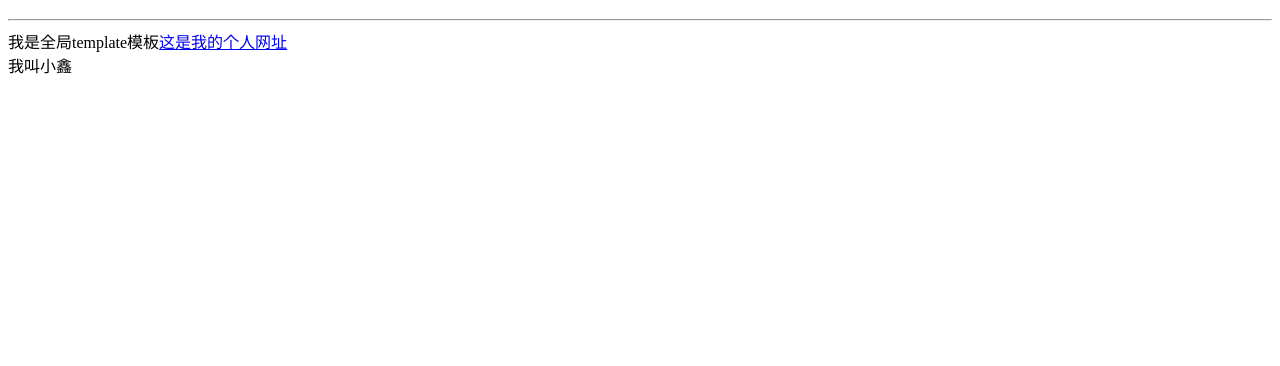
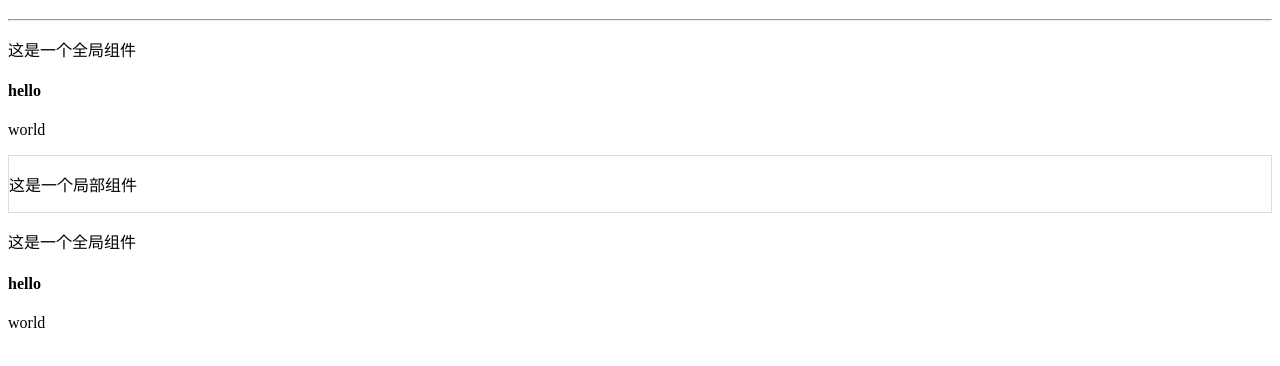
Before and after one commit to ReZhangxin/VueDemo, a website: page example/component1.html in a window 1280 px wide. Shown: the part 70-436 px from the top of the page. Drawn offline with Linux system fonts and the light colour scheme.

Commit message:
component 组件

```diff
--- a/example/component1.html
+++ b/example/component1.html
@@ -5,30 +5,52 @@
     <meta name="viewport" content="width=device-width, initial-scale=1.0">
     <meta http-equiv="X-UA-Compatible" content="ie=edge">
     <title>Component组件</title>
+    <style>
+        .boo {
+            border:1px solid #ddd;
+        }
+    </style>
     <script src="../assets/vue.js"></script>
 </head>
 <body>
     <h1>Component组件（1）</h1>
     <hr>
-
     <div id="app">
         <blog></blog>
-        <xin></xin>
+        <foo :class="boo"></foo>
     </div>
-
-
+   <div id='goo'>
+       <blog ></blog>
+   </div>
     <script>
         Vue.component('blog',{
-            template:`<div>我是全局template模板<a href="http://zhangss.win">这是我的个人网址</a></div>`
-        })
+            template: `
+                <div>
+                    <p>这是一个全局组件</p>
+                    <h4>hello</h4>
+                    <p>world</P>
+                </div>
+
+                `
+        });
         var app = new Vue({
-            el:'#app',
+            el: '#app',
+            data:{
+                boo:'boo'
+            },
             components:{
-                "xin":{
-                    template:`<div>我叫小鑫</div>`
+                "foo":{template:`
+                <div >
+                    <p>这是一个局部组件</p>
+                </div>
+                `,
+                props:['foo']
                 }
             }
 
+        });
+        var app2 = new Vue({
+            el: '#goo'
         })
     </script>
 
```
Also changed, not shown: index.html (+1 -14 lines).
